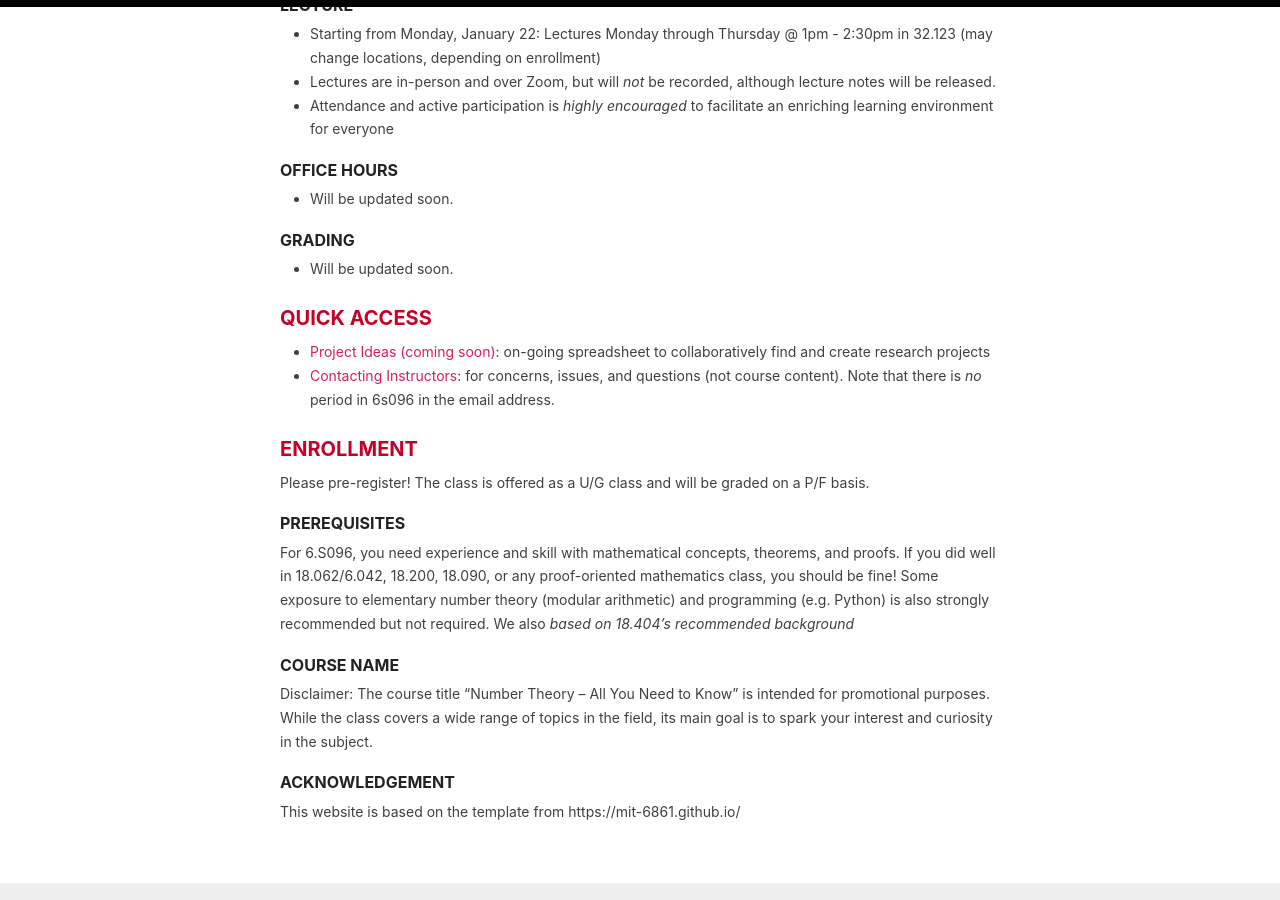
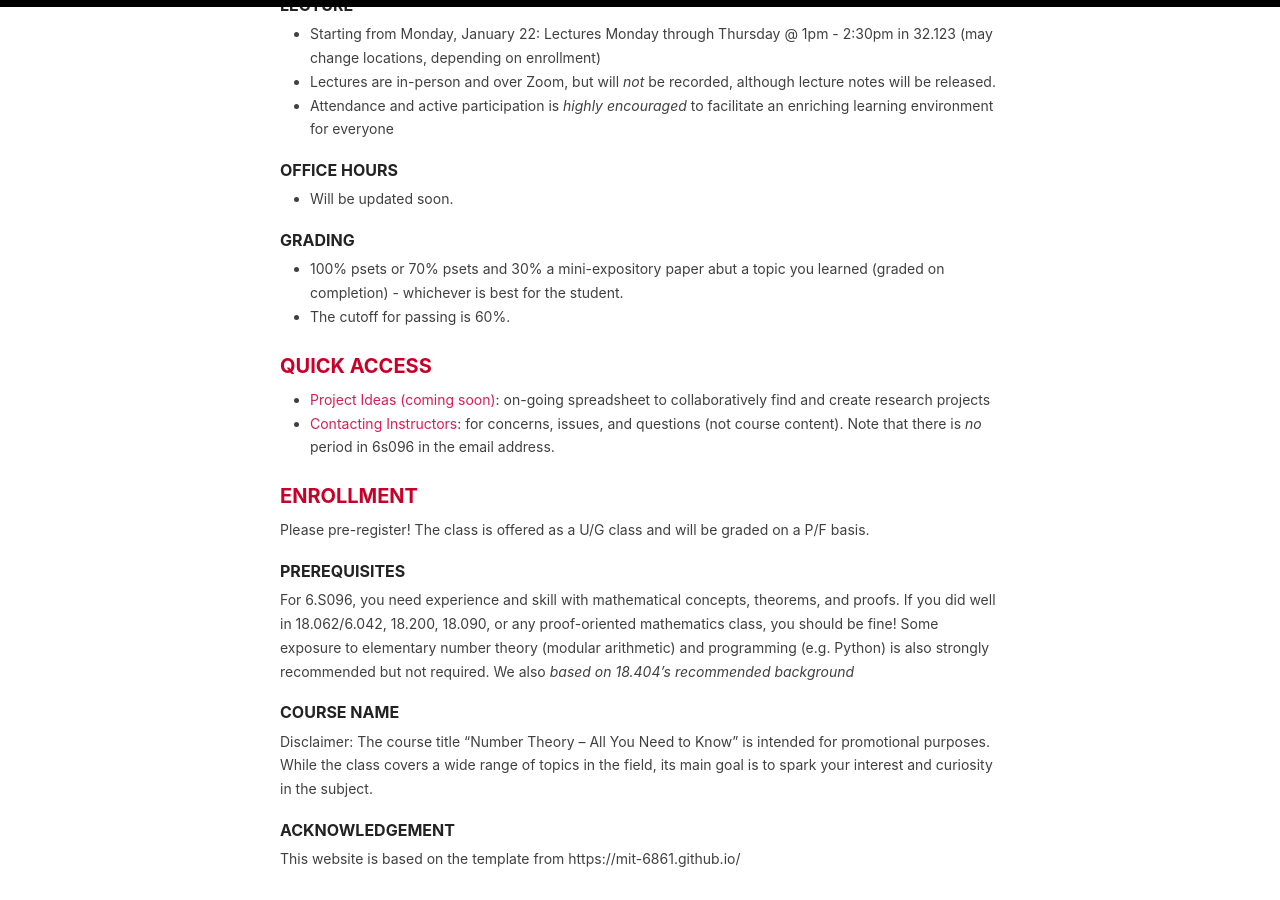
Before and after one commit to 6s096-iap24/6s096-iap24.github.io, a Jekyll site: the page built from _pages/home.md, in a window 1280 px wide and 900 px high, scrolled down 935 px. Built offline with Jekyll 4.4.1, drawn with Linux system fonts in a browser that asks for light colours.

Commit message:
Update home.md

```diff
--- a/_pages/home.md
+++ b/_pages/home.md
@@ -39,7 +39,8 @@ The assessments will consist of weekly homeworks with a small final project. The
 
 
 ### GRADING
-- Will be updated soon.
+- 100% psets or 70% psets and 30% a mini-expository paper abut a topic you learned (graded on completion) - whichever is best for the student.
+- The cutoff for passing is 60%.
 
 ## QUICK ACCESS
 
```
